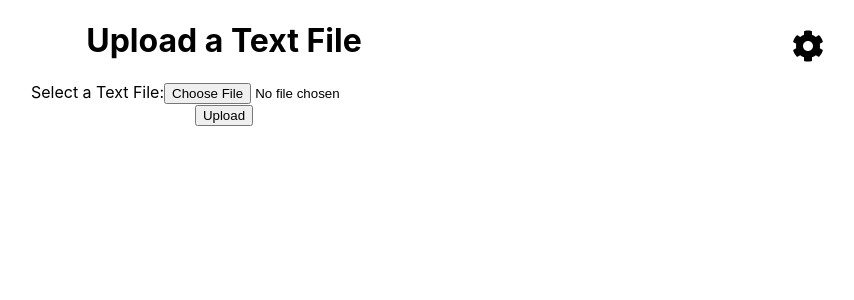
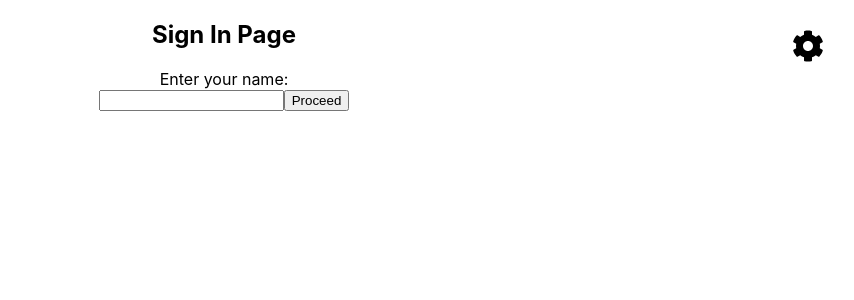
Before and after one commit to kartikgulia/Ship-Sorting-Balancing-CodeCraft-Solutions-FrontEnd, a React (Create React App) app: page / in a window 1280 px wide. Shown: the top 300 px of the page, without its empty margins (416-1270 px from the left). Built offline with nearby package versions, Linux system fonts and the light colour scheme.

Commit message:
Update App.js

```diff
--- a/src/App.js
+++ b/src/App.js
@@ -33,7 +33,7 @@ const App = () => {
       case "OperationList":
         return <OperationListScreen isBalance={0} />;
       default:
-        return <UploadScreen/>;
+        return <SignIn />;
     }
   };
 
```
